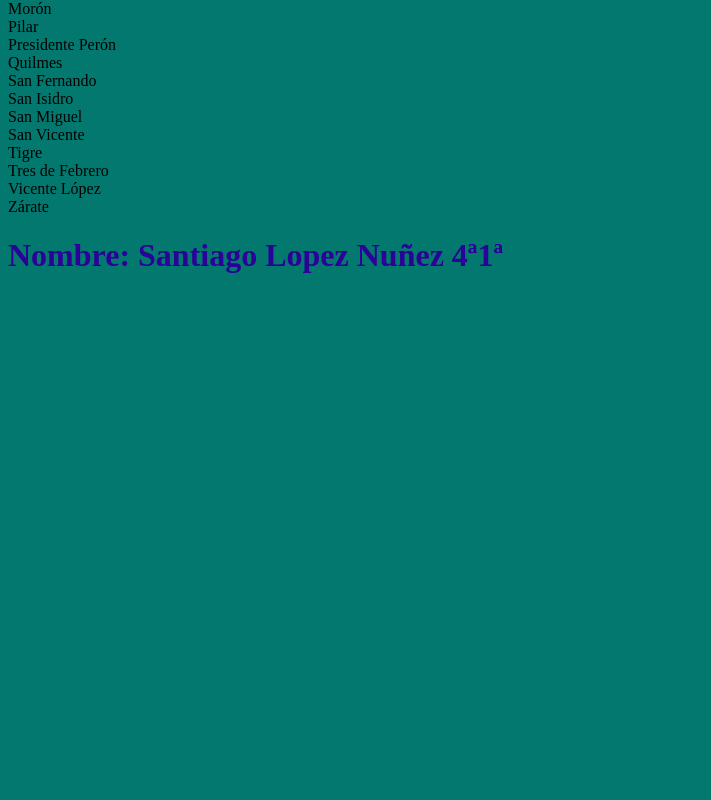
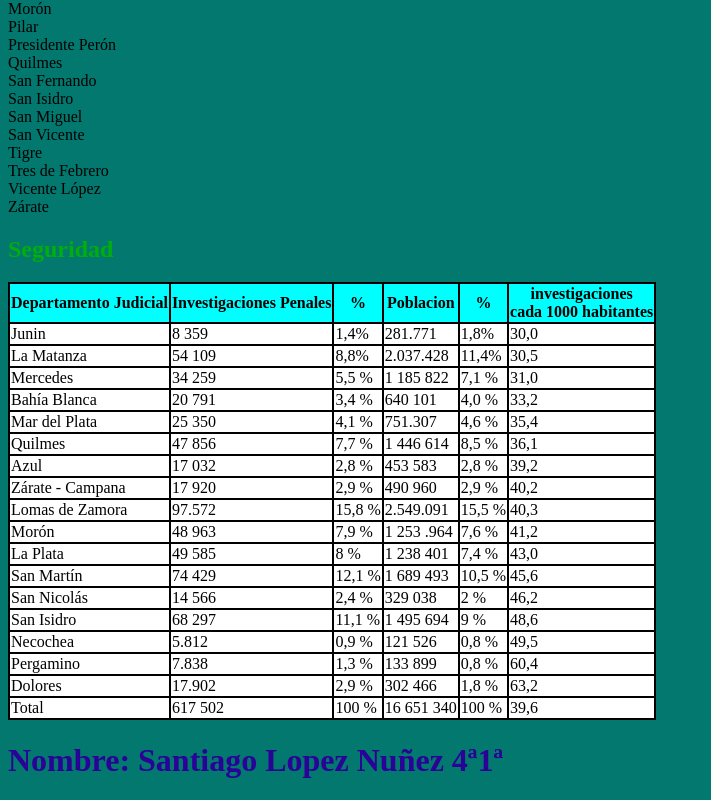
Before and after one commit to SANTIAGOLOPEZNU/elementos-semanticos-, a plain HTML site: page provincia/buenos-aires/index.html in a window 1280 px wide. Shown: the part 5359-6159 px from the top of the page, without its empty margins (0-711 px from the left). Before the commit the page ends 5655 px from the top, so only its background shows below. Drawn offline with Linux system fonts and the light colour scheme.

Commit message:
tp terminado

```diff
--- a/css/estilos.css
+++ b/css/estilos.css
@@ -38,3 +38,14 @@ h1{
     /*largo*/
     height: 300px;
 }
+
+table {
+    background-color: black;
+
+}
+ tr {
+     background-color: white;
+ }
+ th {
+     background-color: aqua;
+ }
--- a/provincia/buenos-aires/index.html
+++ b/provincia/buenos-aires/index.html
@@ -410,6 +410,164 @@
 
     </p>
 
+    <h2 id="seguridad">Seguridad</h2>
+
+    <table>
+        <tr>
+            <th>Departamento Judicial</th>
+            <th>Investigaciones Penales</th>
+            <th>%</th>
+            <th>Poblacion</th>
+            <th>%</th>
+            <th>investigaciones<br>
+            cada 1000 habitantes</th>
+        </tr>
+        <tr>
+            <td>Junin</td>
+            <td>8 359</td>
+            <td>1,4%</td>
+            <td>281.771</td>
+            <td>1,8%</td>
+            <td>30,0</td>
+        </tr>
+        <tr>
+            <td>La Matanza</td>
+            <td>54 109</td>
+            <td>8,8%</td>
+            <td>2.037.428</td>
+            <td>11,4%</td>
+            <td>30,5</td>
+        </tr>
+        <tr>
+            <td>Mercedes</td>
+            <td>34 259</td>
+            <td>5,5 %</td>
+            <td>1 185 822</td>
+            <td>7,1 %</td>
+            <td>31,0</td>
+        </tr>
+        <tr>
+            <td>Bahía Blanca</td>
+            <td>20 791</td>
+            <td>3,4 %</td>
+            <td>640 101</td>
+            <td>4,0 %</td>
+            <td>33,2</td>
+        </tr>
+        <tr>
+            <td>Mar del Plata</td>
+            <td>25 350</td>
+            <td>4,1 %</td>
+            <td>751.307</td>
+            <td>4,6 %</td>
+            <td>35,4</td>
+        </tr>
+        <tr>
+            <td>Quilmes</td>
+            <td>47 856</td>
+            <td>7,7 %</td>
+            <td>1 446 614</td>
+            <td>8,5 %</td>
+            <td>36,1</td>
+        </tr>
+        <tr>
+            <td>Azul</td>
+            <td>17 032</td>
+            <td>2,8 %</td>
+            <td>453 583</td>
+            <td>2,8 %</td>
+            <td>39,2</td>
+        </tr>
+        <tr>
+            <td>Zárate - Campana</td>
+            <td>17 920</td>
+            <td>2,9 %</td>
+            <td>490 960</td>
+            <td>2,9 %</td>
+            <td>40,2</td>
+        </tr>
+        <tr>
+            <td>Lomas de Zamora</td>
+            <td>97.572</td>
+            <td>15,8 %</td>
+            <td>2.549.091</td>
+            <td>15,5 %</td>
+            <td>40,3</td>
+        </tr>
+        <tr>
+            <td>Morón</td>
+            <td>48 963</td>
+            <td>7,9 %</td>
+            <td>1 253 .964</td>
+            <td>7,6 %</td>
+            <td>41,2</td>
+        </tr>
+        <tr>
+            <td>La Plata</td>
+            <td>49 585</td>
+            <td>8 %</td>
+            <td>1 238 401</td>
+            <td>7,4 % </td>
+            <td>43,0</td>
+        </tr>
+        <tr>
+            <td>San Martín</td>
+            <td>74 429</td>
+            <td>12,1 %</td>
+            <td>1 689 493</td>
+            <td>10,5 %</td>
+            <td>45,6</td>
+        </tr>
+        <tr>
+            <td>San Nicolás</td>
+            <td>14 566</td>
+            <td>2,4 %</td>
+            <td>329 038</td>
+            <td>2 %</td>
+            <td>46,2</td>
+        </tr>
+        <tr>
+            <td>San Isidro</td>
+            <td>68 297</td>
+            <td>11,1 %</td>
+            <td>1 495 694</td>
+            <td>9 %</td>
+            <td>48,6</td>
+        </tr>
+        <tr>
+            <td>Necochea</td>
+            <td>5.812</td>
+            <td>0,9 %</td>
+            <td>121 526</td>
+            <td>0,8 %</td>
+            <td>49,5</td>
+        </tr>
+        <tr>
+            <td>Pergamino</td>
+            <td>7.838</td>
+            <td>1,3 %</td>
+            <td>133 899</td>
+            <td>0,8 %</td>
+            <td>60,4</td>
+        </tr>
+        <tr>
+            <td>Dolores</td>
+            <td>17.902</td>
+            <td>2,9 %</td>
+            <td>302 466</td>
+            <td>1,8 %</td>
+            <td>63,2</td>
+        </tr>
+        <tr>
+            <td>Total</td>
+            <td>617 502</td>
+            <td>100 %</td>
+            <td>16 651 340</td>
+            <td>100 %</td>
+            <td>39,6</td>
+        </tr>
+    </table>
+
     <h1>Nombre: Santiago Lopez Nuñez 4ª1ª</h1>
 
 
```
